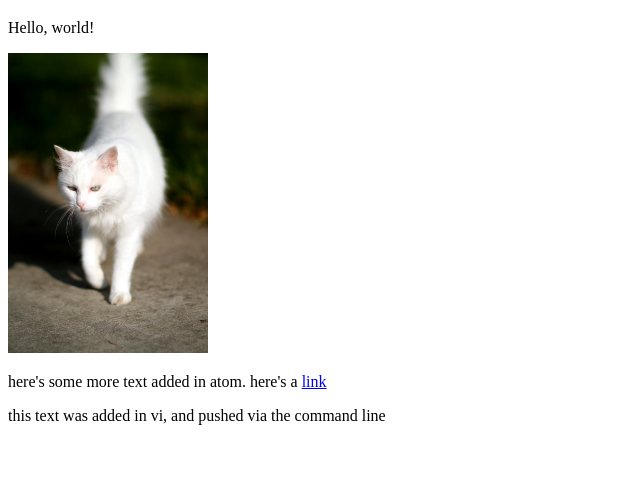
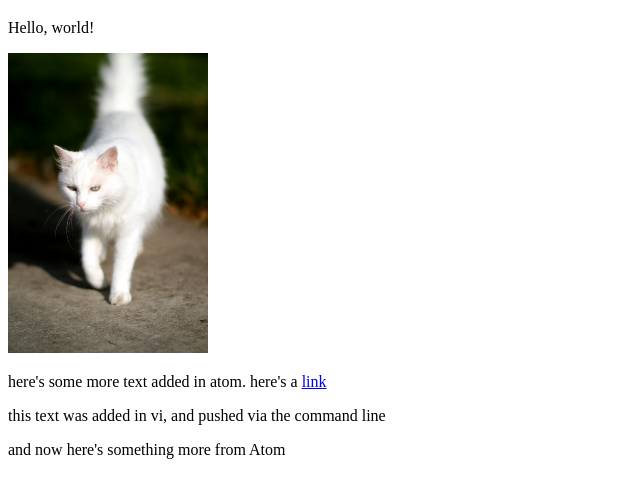
Before and after one commit to jzheng69/davepape.github.io, a plain HTML site: page hello.html in a window 1280 px wide. Shown: the part 61-558 px from the top of the page, without its empty margins (0-640 px from the left). Drawn offline with Linux system fonts and the light colour scheme.

Commit message:
test test test

```diff
--- a/hello.html
+++ b/hello.html
@@ -13,6 +13,7 @@
     <img src="sasha.jpg" width="200" alt="a picture of a cat">
     <p>here's some more text added in atom.  here's a <a href="https://en.wikipedia.org/">link</a></p>
 <p>this text was added in vi, and pushed via the command line</p>
+<p>and now here's something more from Atom</a>
 </body>
 
 </html>
```
